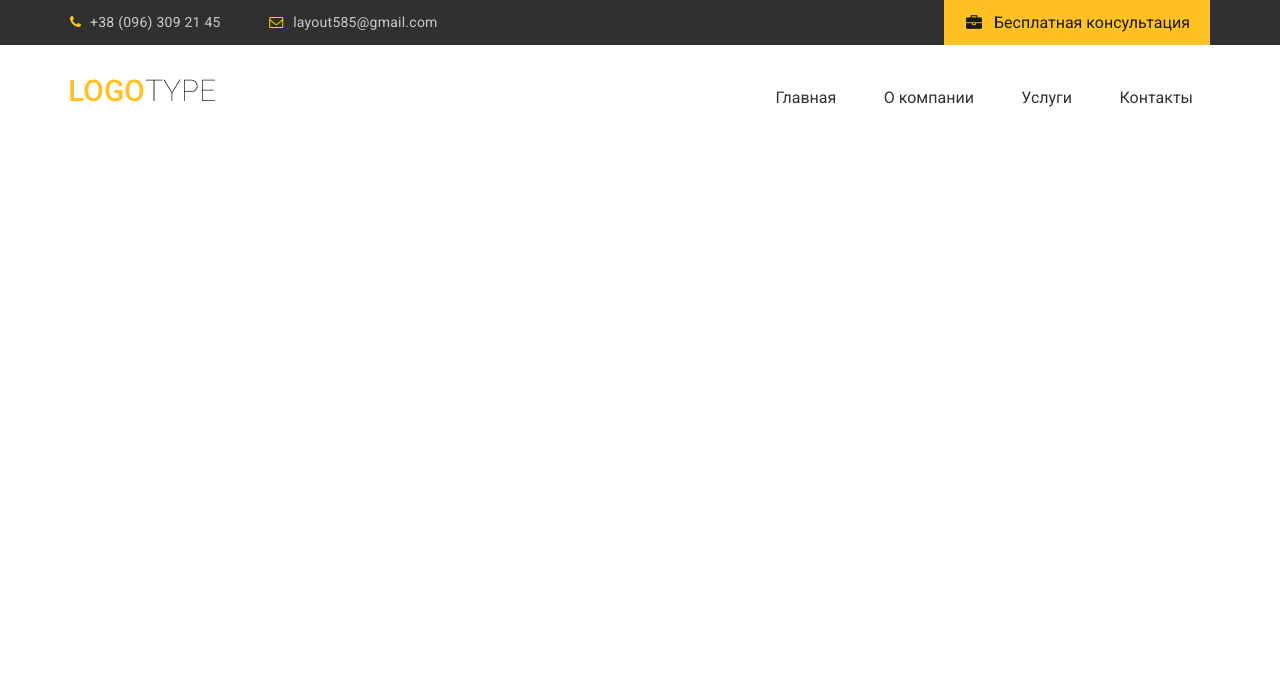
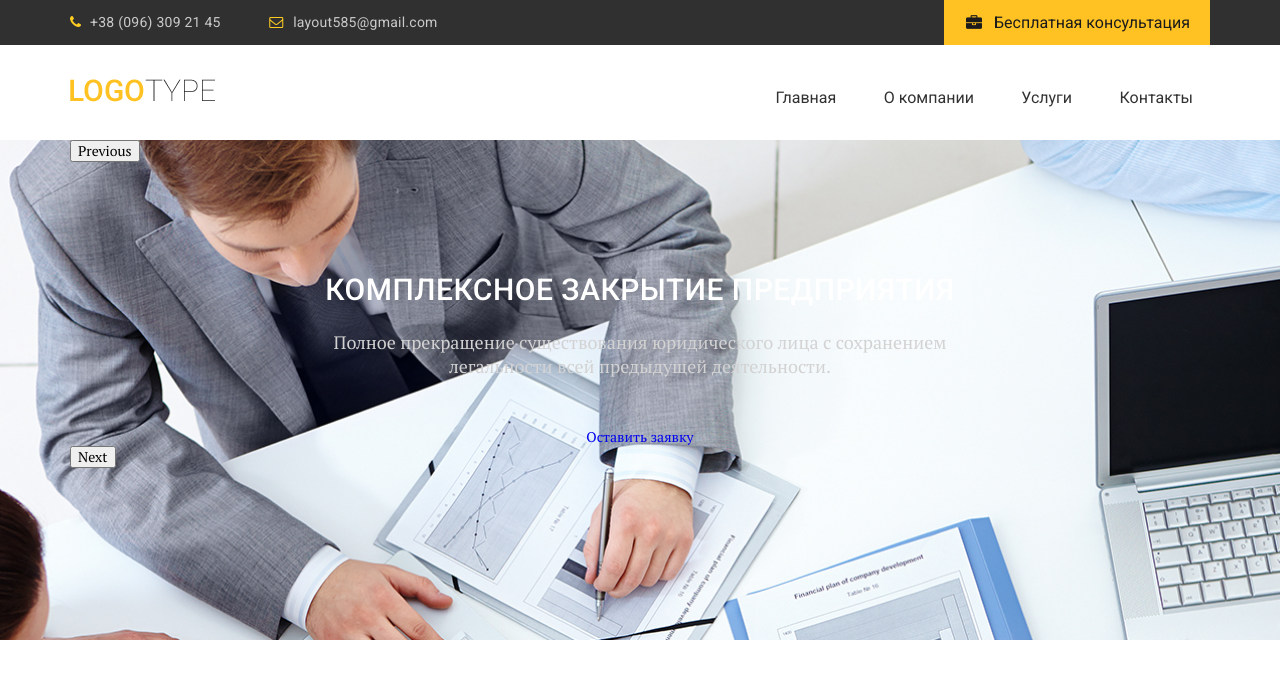
Before and after one commit to romvtk/CloseCompany, a plain HTML site: page index.html in a window 1280 px wide. Drawn offline with nearby package versions, Linux system fonts and the light colour scheme; files whose address does not match are found by name.

Commit message:
add slider
Добавление слайдера и информации

```diff
--- /dev/null
+++ b/css/slick.css
@@ -0,0 +1,119 @@
+/* Slider */
+.slick-slider
+{
+    position: relative;
+
+    display: block;
+    box-sizing: border-box;
+
+    -webkit-user-select: none;
+       -moz-user-select: none;
+        -ms-user-select: none;
+            user-select: none;
+
+    -webkit-touch-callout: none;
+    -khtml-user-select: none;
+    -ms-touch-action: pan-y;
+        touch-action: pan-y;
+    -webkit-tap-highlight-color: transparent;
+}
+
+.slick-list
+{
+    position: relative;
+
+    display: block;
+    overflow: hidden;
+
+    margin: 0;
+    padding: 0;
+}
+.slick-list:focus
+{
+    outline: none;
+}
+.slick-list.dragging
+{
+    cursor: pointer;
+    cursor: hand;
+}
+
+.slick-slider .slick-track,
+.slick-slider .slick-list
+{
+    -webkit-transform: translate3d(0, 0, 0);
+       -moz-transform: translate3d(0, 0, 0);
+        -ms-transform: translate3d(0, 0, 0);
+         -o-transform: translate3d(0, 0, 0);
+            transform: translate3d(0, 0, 0);
+}
+
+.slick-track
+{
+    position: relative;
+    top: 0;
+    left: 0;
+
+    display: block;
+    margin-left: auto;
+    margin-right: auto;
+}
+.slick-track:before,
+.slick-track:after
+{
+    display: table;
+
+    content: '';
+}
+.slick-track:after
+{
+    clear: both;
+}
+.slick-loading .slick-track
+{
+    visibility: hidden;
+}
+
+.slick-slide
+{
+    display: none;
+    float: left;
+
+    height: 100%;
+    min-height: 1px;
+}
+[dir='rtl'] .slick-slide
+{
+    float: right;
+}
+.slick-slide img
+{
+    display: block;
+}
+.slick-slide.slick-loading img
+{
+    display: none;
+}
+.slick-slide.dragging img
+{
+    pointer-events: none;
+}
+.slick-initialized .slick-slide
+{
+    display: block;
+}
+.slick-loading .slick-slide
+{
+    visibility: hidden;
+}
+.slick-vertical .slick-slide
+{
+    display: block;
+
+    height: auto;
+
+    border: 1px solid transparent;
+}
+.slick-arrow.slick-hidden {
+    display: none;
+}
--- a/css/style.css
+++ b/css/style.css
@@ -124,3 +124,40 @@ header {
 .menu li + li {
         padding-left: 10px;
 }
+
+#modal{
+    display:none;
+}
+
+.slider {
+    background-image: url(../img/slider-fon.jpg);
+   background-repeat:no-repeat;
+   background-size:cover;
+   background-position:center;
+   min-height: 500px
+}
+
+.slider__item-content{
+    text-align:center;
+    padding-top:110px;
+    max-width:665px;
+    margin: 0 auto;
+}
+
+.slider__title {
+    font-family: 'Roboto', sans-serif;
+    text-transform: uppercase;
+    font-size: 30px;
+    line-height: 36px;
+    color: #fff;
+    font-weight: 500;
+    letter-spacing: 0.5px;
+    margin-bottom: 22px;
+}
+
+.slider__text {
+    font-size: 18px;
+    line-height: 24px;
+    color:#d3d2d2;
+    margin-bottom:50px;
+}
--- a/index.html
+++ b/index.html
@@ -8,6 +8,7 @@
     <link rel="stylesheet" href="css/normalize.css" />
     <link rel="stylesheet" href="css/fonts.css" />
     <link rel="stylesheet" href="css/jquery.fancybox.min.css" />
+    <link rel="stylesheet" href="css/slick.css" />
     <link rel="stylesheet" href="css/style.css" />
 </head>
 <body>
@@ -16,7 +17,7 @@
             <div class="container">
                 <a class="header__phone" href="tel:380963092145">+38 (096) 309 21 45</a>
                 <a class="header__email" href="">layout585@gmail.com</a>
-                <a data-fancybox data-srs="#modal" href="javascript:;" class="header__btn" href="">Бесплатная консультация</a>
+                <a data-fancybox data-src="#modal" href="javascript:;" class="header__btn">Бесплатная консультация</a>
             </div>
         </div>
         <div class="header__content">
@@ -39,9 +40,61 @@
             </div>
         </div>
     </header>
+    <section class="slider">
+        <div class="container">
+            <div class="slider__inner">
+                <div class="slider__item">
+                    <div class="slider__item-content">
+                        <div class="slider__title">
+                            КОМПЛЕКСНОЕ ЗАКРЫТИЕ ПРЕДПРИЯТИЯ
+                        </div>
+                        <div class="slider__text">
+                            Полное прекращение существования юридического лица с сохранением легальности всей предыдущей деятельности.
+                        </div>
+                        <a data-fancybox data-src="#modal" href="javascript:;" class="slider_btn">
+                            Оставить заявку
+                        </a>
+                    </div>
+                </div>
+                <div class="slider__item">
+                    <div class="slider__item-content">
+                        <div class="slider__title">
+                            КОМПЛЕКСНОЕ ЗАКРЫТИЕ ПРЕДПРИЯТИЯ
+                        </div>
+                        <div class="slider__text">
+                            Полное прекращение существования юридического лица с сохранением легальности всей предыдущей деятельности.
+                        </div>
+                        <a data-fancybox data-src="#modal" href="javascript:;" class="slider_btn">
+                            Оставить заявку
+                        </a>
+                    </div>
+                </div>
+                <div class="slider__item">
+                    <div class="slider__item-content">
+                        <div class="slider__title">
+                            КОМПЛЕКСНОЕ ЗАКРЫТИЕ ПРЕДПРИЯТИЯ
+                        </div>
+                        <div class="slider__text">
+                            Полное прекращение существования юридического лица с сохранением легальности всей предыдущей деятельности.
+                        </div>
+                        <a data-fancybox data-src="#modal" href="javascript:;" class="slider_btn">
+                            Оставить заявку
+                        </a>
+                    </div>
+                </div>
+            </div>
+        </div>
+    </section>
+
+    <div id="modal">
+        <h2>Hello</h2>
+        <p>You are awesome</p>
+
+    </div>
 
     <script src="https://ajax.googleapis.com/ajax/libs/jquery/3.4.1/jquery.min.js"></script>
     <script src="js/jquery.fancybox.min.js"></script>
+    <script src="js/slick.min.js"></script>
     <script src="js/main.js"></script>
 </body>
 </html>
--- a/js/main.js
+++ b/js/main.js
@@ -1 +1,6 @@
-$(Function(){})
+$(function () {
+
+    $('.slider__inner').slick();
+
+
+});
```
Also changed, not shown: img/slider-fon.jpg (added), js/slick.min.js (added).
